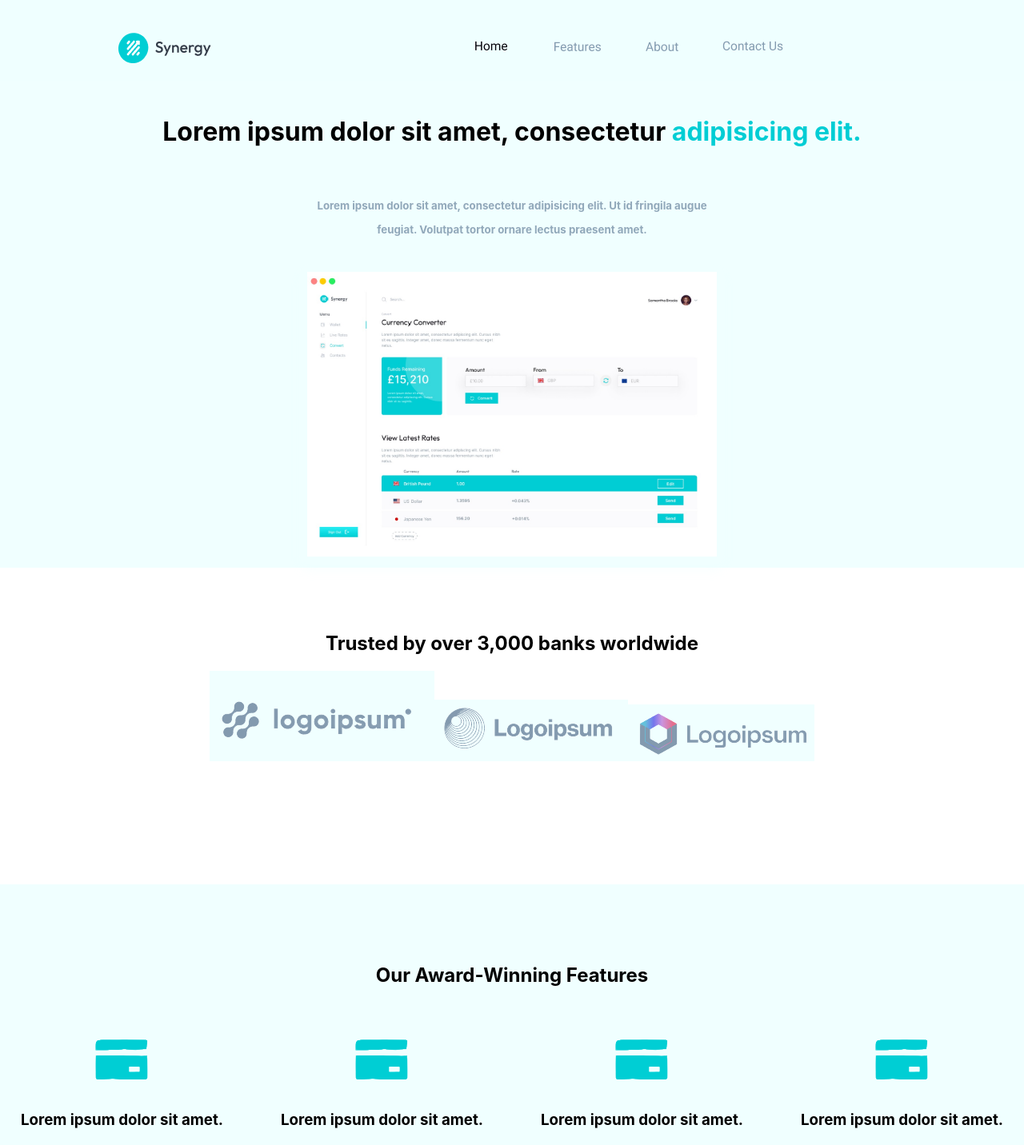
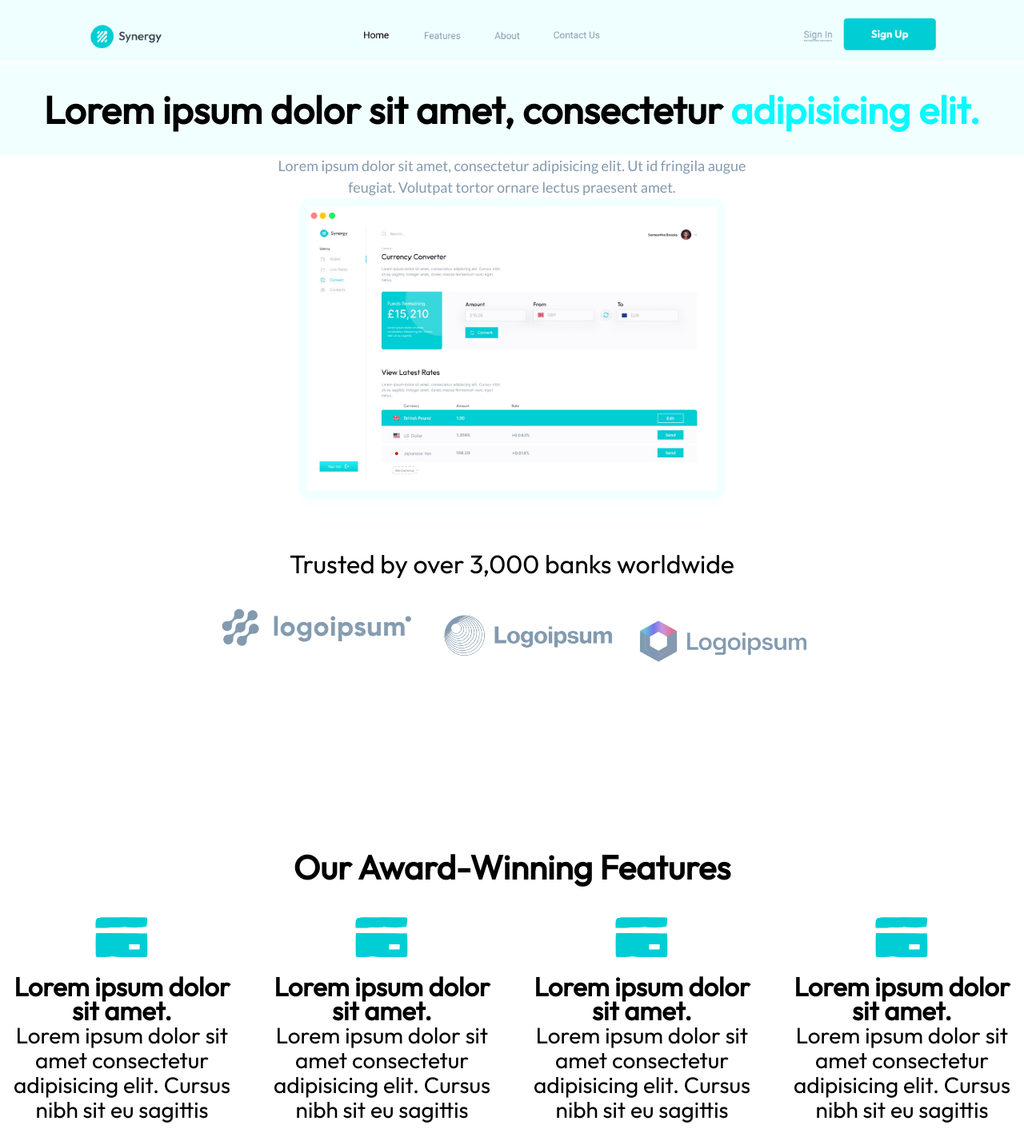
Before and after one commit to nology-tech/synergy, a React (Create React App) app: page / in a window 1280 px wide. Shown: the top 1432 px of the page at 80% size. Built offline with nearby package versions, Linux system fonts and the light colour scheme.

Commit message:
added variables

```diff
--- a/public/index.html
+++ b/public/index.html
@@ -3,6 +3,10 @@
   <head>
     <meta charset="utf-8" />
     <link rel="icon" href="%PUBLIC_URL%/favicon.ico" />
+    <link href='https://fonts.googleapis.com/css?family=Outfit' rel="stylesheet">
+    <link href='https://fonts.googleapis.com/css?family=Lato' rel="stylesheet">
+    <link href='https://fonts.googleapis.com/css?family=Roboto' rel="stylesheet">
+    <link href='https://fonts.googleapis.com/css?family=Inter' rel="stylesheet">
     <meta name="viewport" content="width=device-width, initial-scale=1" />
     <meta name="theme-color" content="#000000" />
     <meta
@@ -23,7 +27,7 @@
       work correctly both with client-side routing and a non-root public URL.
       Learn how to configure a non-root public URL by running `npm run build`.
     -->
-    <title>React App</title>
+    <title>Synergy</title>
   </head>
   <body>
     <noscript>You need to enable JavaScript to run this app.</noscript>
--- a/src/App.jsx
+++ b/src/App.jsx
@@ -7,7 +7,6 @@ import FeaturesTile from "./components/FeaturesTile/FeaturesTile";
 const App = () => {
   return (
     <>
-      <body>
         <img
           className="navbar__image"
           // scr={landingImage}
@@ -72,7 +71,6 @@ const App = () => {
             alt="latest FX rates"
           />
         </div>
-      </body>
       <section>
         <img
           className="footer"
--- a/src/App.scss
+++ b/src/App.scss
@@ -4,11 +4,14 @@
   align-content: center;
   text-align: center;
   align-items: center;
-  background-color: $color-background;
+  padding: 0;
+  margin: 0;
+
 }
 
 .navbar__image {
   background-color: $color-background;
+  width: 100%;
 }
 
 .landing__image {
@@ -29,6 +32,14 @@
 
   .bankClients__title{
     background-color: $color-white;
+    font-family: $title-font-family;
+    font-style: normal;
+    font-weight: 500;
+    font-size: 32px;
+    line-height: 110%;
+
+/* or 35px */
+text-align: center;
   }
 
 .bankLogosImg {
@@ -49,6 +60,15 @@
 }
 .features {
   padding-top: 80px;
+  font-family: $title-font-family;
+  font-style: normal;
+  font-weight: 500;
+  font-size: 28px;
+  line-height: 110%;
+
+  /* identical to box height, or 31px */
+  text-align: center
+
 }
 
 .convertionFXRate {
--- a/src/assets/sass/_variables.scss
+++ b/src/assets/sass/_variables.scss
@@ -1,7 +1,12 @@
 // $color-off-white: #f6f4eb;
-$color-black: #2a2c31;
-$color-blue: #0b2152;
-$color-white: #ffffff;
-$color-lightblue:#00cdd4;
-$color-light-gray: #91a8ba;
-$color-background: #f0ffff;
+$color-black: #06020A;
+$color-blue: #0B2251;
+$color-white: #FFFFFF;
+$color-lightblue: #0AF8FF;
+$color-middle-blue: #00CED4;
+$color-light-gray: #839AAF;
+$color-background: #F1FFFF;
+$title-font-family: 'Outfit';
+$secondary-font-family: 'Lato';
+$nav-font-family: 'Roboto';
+$third-font-family: 'Inter';
--- a/src/components/Header/Header.scss
+++ b/src/components/Header/Header.scss
@@ -1,18 +1,28 @@
-@use "../../assets/sass/_variables.scss"as *;
+@use "../../assets/sass/_variables.scss" as *;
 
 
 .header {
   padding: 30px;
   align-content: center;
-  margin: 10px;
   background-color: $color-background;
+  font-family: $title-font-family;
+  font-style: normal;
+  font-weight: 600;
+  font-size: 48px;
+  line-height: 110%;
 
-  &__highlight{
+  &__highlight {
     color: $color-lightblue;
   }
 
   &__subline {
     color: $color-light-gray;
+    font-family: $secondary-font-family;
+    font-style: normal;
+    font-weight: 400;
+    font-size: 18px;
+    line-height: 150%;
+    text-align: center;
   }
 
 }
```
